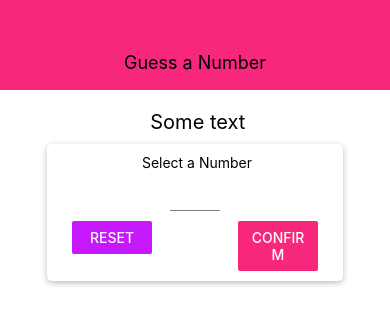
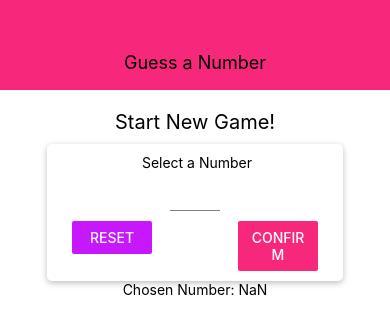
Before and after one commit to alshaboti/React-learn2, a React Native app: screen / in a window 390 px wide. Both pictures are taken after a click on the button "CONFIRM". Shown: the top 334 px of the page. Built offline with nearby package versions, Linux system fonts and the light colour scheme.

Commit message:
Validate user input and confirm

```diff
--- a/screens/StartGameScreen.js
+++ b/screens/StartGameScreen.js
@@ -14,18 +14,33 @@
 
 const StartGameScreen = props => {
     const [enteredValue, setEnteredValue] = useState('');
+    const [confirmed, setConfirmed] = useState(false);
+    const [selectedNumber, setSelectedNumber] = useState();
 
     const numberInputHandler = inputText => {
         setEnteredValue(inputText.replace(/[^0-9]/g, ''));
     }
+    const confirmInputHandler = () => {
+        const chosenNumber = parseInt(enteredValue);
+        if (chosenNumber === NaN || chosenNumber <= 0 || chosenNumber > 99) {
+            return;
+        }
+        setConfirmed(true);
+        setSelectedNumber(chosenNumber);
+        setEnteredValue('');
+    };
 
+    let confirmedOutput;
+    if (confirmed) {
+        confirmedOutput = <Text> Chosen Number: {selectedNumber} </Text>
+    }
     return (
         <TouchableWithoutFeedback onPress={() => {
             // to dismiss the keyboard
             Keyboard.dismiss();
         }}>
             <View style={styles.screen}>
-                <Text style={styles.title}> Some text</Text>
+                <Text style={styles.title}>Start New Game!</Text>
                 <Card style={styles.inputContainer}>
                     <Text> Select a Number</Text>
 
@@ -42,13 +57,21 @@
 
                     <View style={styles.buttonContainer}>
                         <View style={styles.buttonView}>
-                            <Button title="Reset" onPress={() => { }} color={Colors.accent} />
+                            <Button title="Reset"
+                                onPress={() => {
+                                    setEnteredValue('');
+                                    setConfirmed(false);
+                                }}
+                                color={Colors.accent} />
                         </View>
                         <View style={styles.buttonView}>
-                            <Button title="Confirm" onPress={() => { }} color={Colors.primery} />
+                            <Button title="Confirm"
+                                onPress={confirmInputHandler}
+                                color={Colors.primery} />
                         </View>
                     </View>
                 </Card>
+                {confirmedOutput}
             </View>
         </TouchableWithoutFeedback>
     );
```
